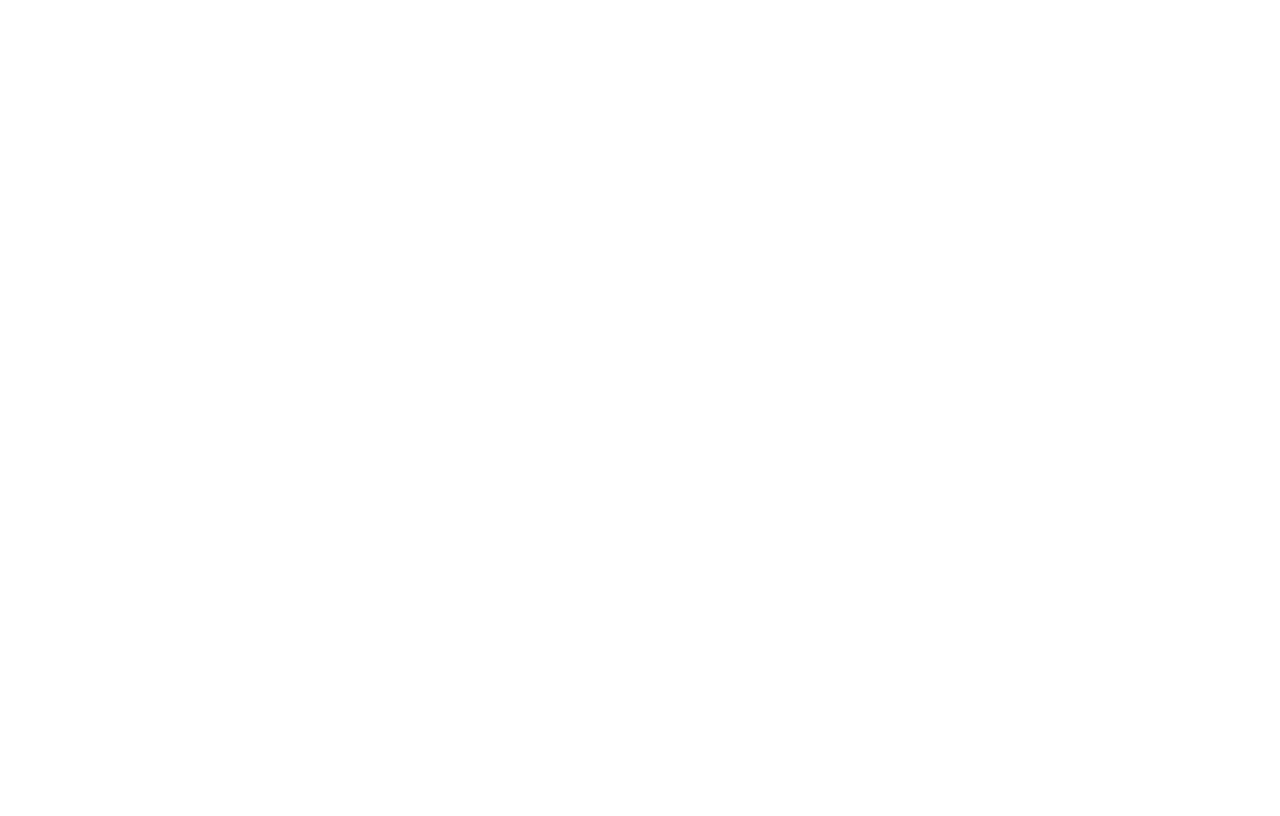
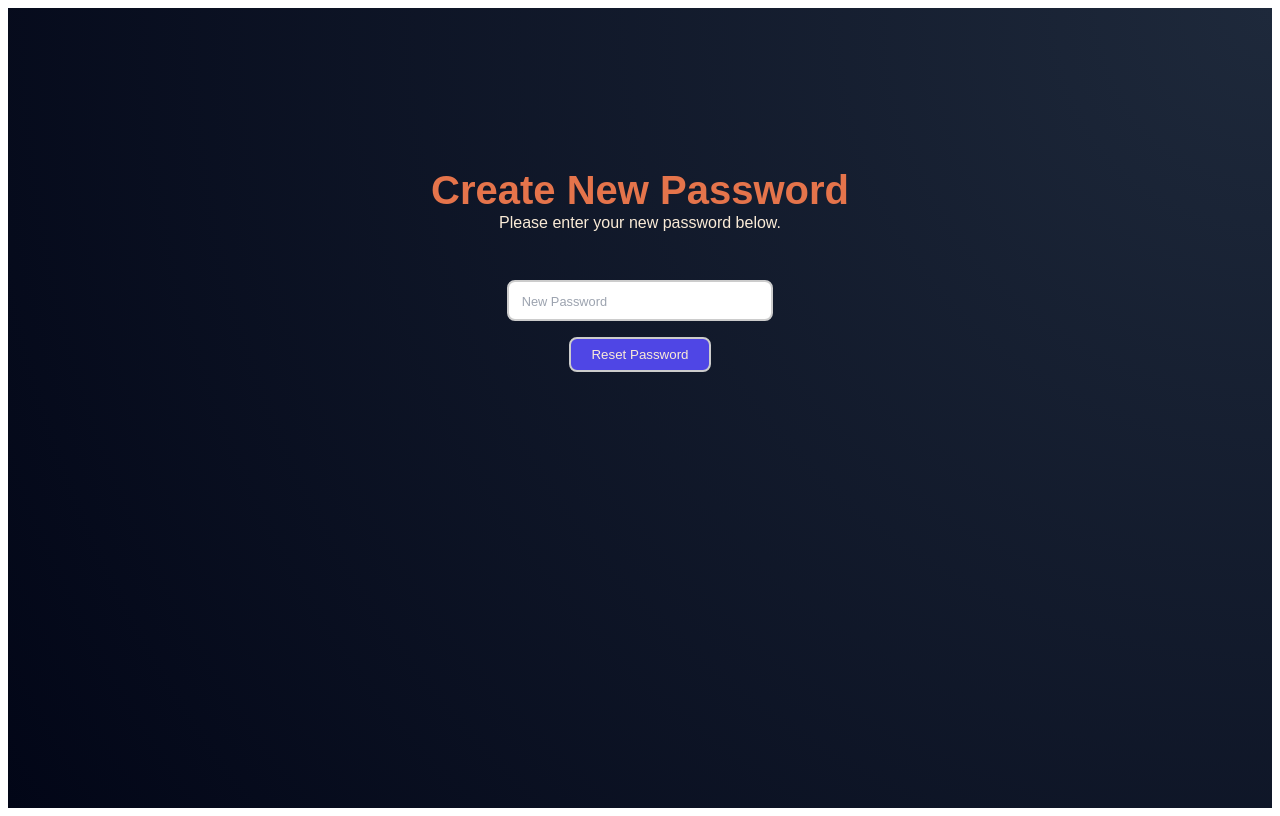
Before and after one commit to Arpan-Maity032/Smart-Task-Team-Management-Platform, a React (Create React App) app in the folder Frontend/: page /reset-password/1 in a window 1280 px wide. Before the commit this address had no page. Built offline with nearby package versions, Linux system fonts and the light colour scheme.

Commit message:
try to solve bugs token invalid or expired

```diff
--- a/Frontend/src/App.js
+++ b/Frontend/src/App.js
@@ -4,6 +4,7 @@
 import Dashboard from "./components/Dashboard";
 import Register from "./components/Register";
 import ForgetPassword from "./components/ForgetPassword";
+import ResetPassword from "./components/ResetPassword";
 
 function App() {
   return (
@@ -13,6 +14,7 @@
       <Route path="/dashboard" element={<Dashboard />} />
       <Route path="/register" element={<Register />}/>
       <Route path="/forget-password" element={<ForgetPassword />}/>
+      <Route path="/reset-password/:token" element={<ResetPassword />}/>
     </Routes>
   );
 }
--- /dev/null
+++ b/Frontend/src/components/ResetPassword.js
@@ -0,0 +1,64 @@
+import React, { useState } from 'react';
+import { useParams, useNavigate } from 'react-router-dom';
+import "../styles/forgetPassword.css"; // Reuse your styles
+
+function ResetPassword() {
+    const { token } = useParams(); // Grabs the token from the URL
+    const navigate = useNavigate();
+
+    const [password, setPassword] = useState("");
+    const [message, setMessage] = useState("");
+    const [loading, setLoading] = useState(false);
+
+    const handleSubmit = async (e) => {
+        e.preventDefault();
+        setLoading(true);
+        try {
+            const response = await fetch(`${process.env.REACT_APP_API}/auth/reset-password/${token}`, {
+                method: "POST",
+                headers: { "Content-Type": "application/json" },
+                body: JSON.stringify({ password }),
+            });
+
+            const data = await response.json();
+
+            if (response.ok) {
+                alert("Password updated successfully!");
+                navigate("/"); // Redirect to login page
+            } else {
+                setMessage(data.message || "Link expired or invalid.");
+            }
+        } catch (error) {
+            console.error("Error:", error);
+            setMessage("Something went wrong. Please try again.");
+        } finally {
+            setLoading(false);
+        }
+    };
+
+    return (
+        <div className='forgotP'>
+            <h2>Create New Password</h2>
+            <p>Please enter your new password below.</p>
+
+            <form className='gmail-form' onSubmit={handleSubmit}>
+                {message && <span className='error-text'>{message}</span>}
+
+                <input
+                    type='password'
+                    placeholder='New Password'
+                    required
+                    value={password}
+                    onChange={(e) => setPassword(e.target.value)}
+                    disabled={loading}
+                />
+
+                <button className="btn-forgot" disabled={loading}>
+                    {loading ? "Updating..." : "Reset Password"}
+                </button>
+            </form>
+        </div>
+    );
+}
+
+export default ResetPassword;
```
